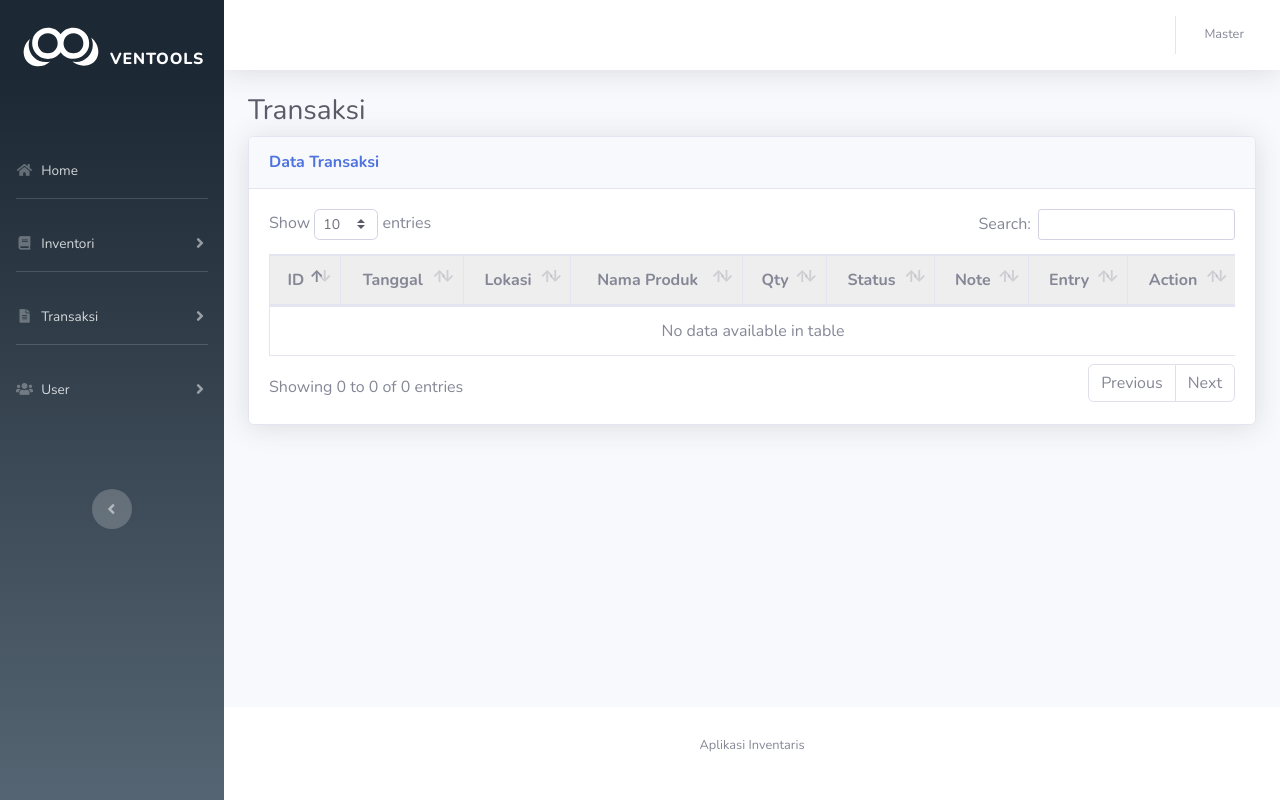
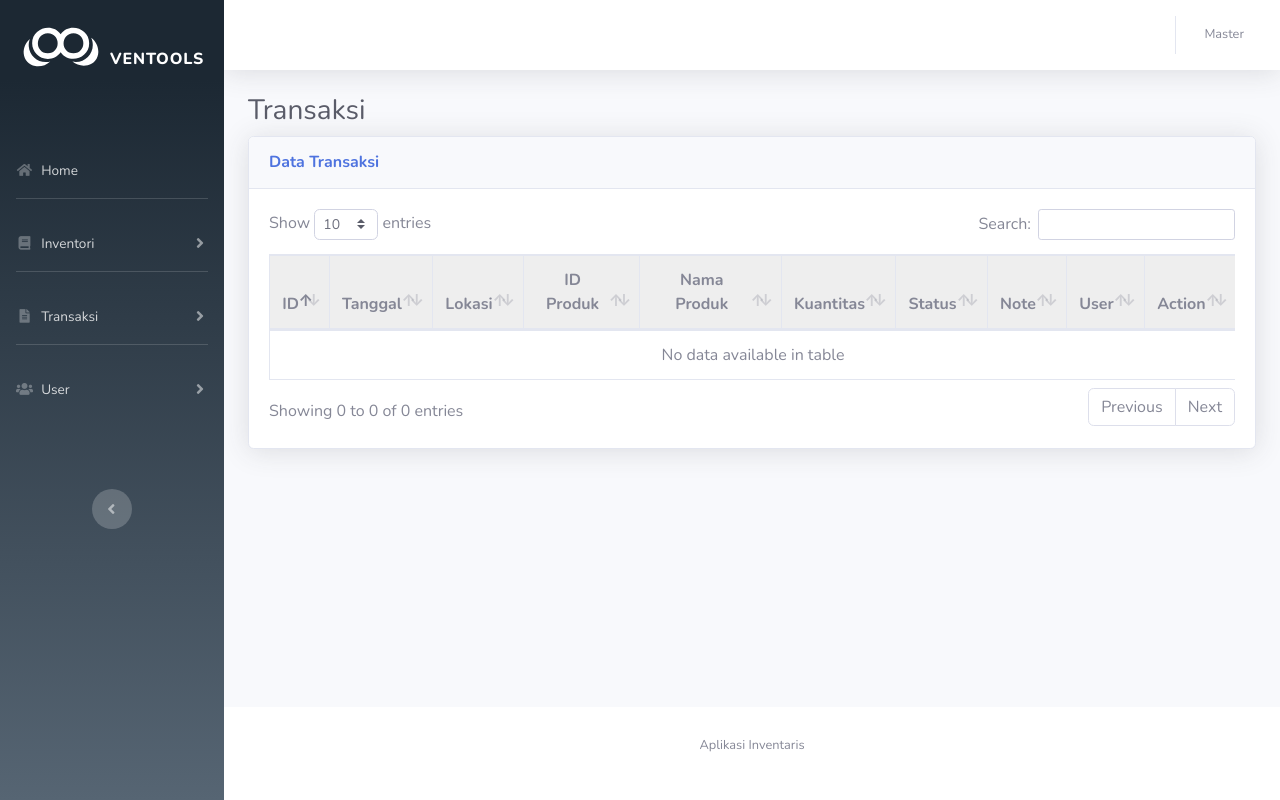
Before and after one commit to popon0/ventools, a PHP site: page /pages/transaksi.php in a window 1280 px wide. Run offline with PHP 8.4, Linux system fonts and the light colour scheme; a user stored in the database is signed in; data that the repository does not hold is empty; some libraries are stand-ins or nearby versions.

Commit message:
Update transaksi.php

```diff
--- a/pages/transaksi.php
+++ b/pages/transaksi.php
@@ -16,11 +16,12 @@
                                                 <th>ID</th>
                                                 <th>Tanggal</th>
                                                 <th>Lokasi</th>
+                                                <th>ID Produk</th>
                                                 <th>Nama Produk</th>
-                                                <th>Qty</th>
+                                                <th>Kuantitas</th>
                                                 <th>Status</th>
                                                 <th>Note</th>
-                                                <th>Entry</th>
+                                                <th>User</th>
                                                 <th class="text-center">Action</th>
                                             </tr>
                                         </thead>
```
